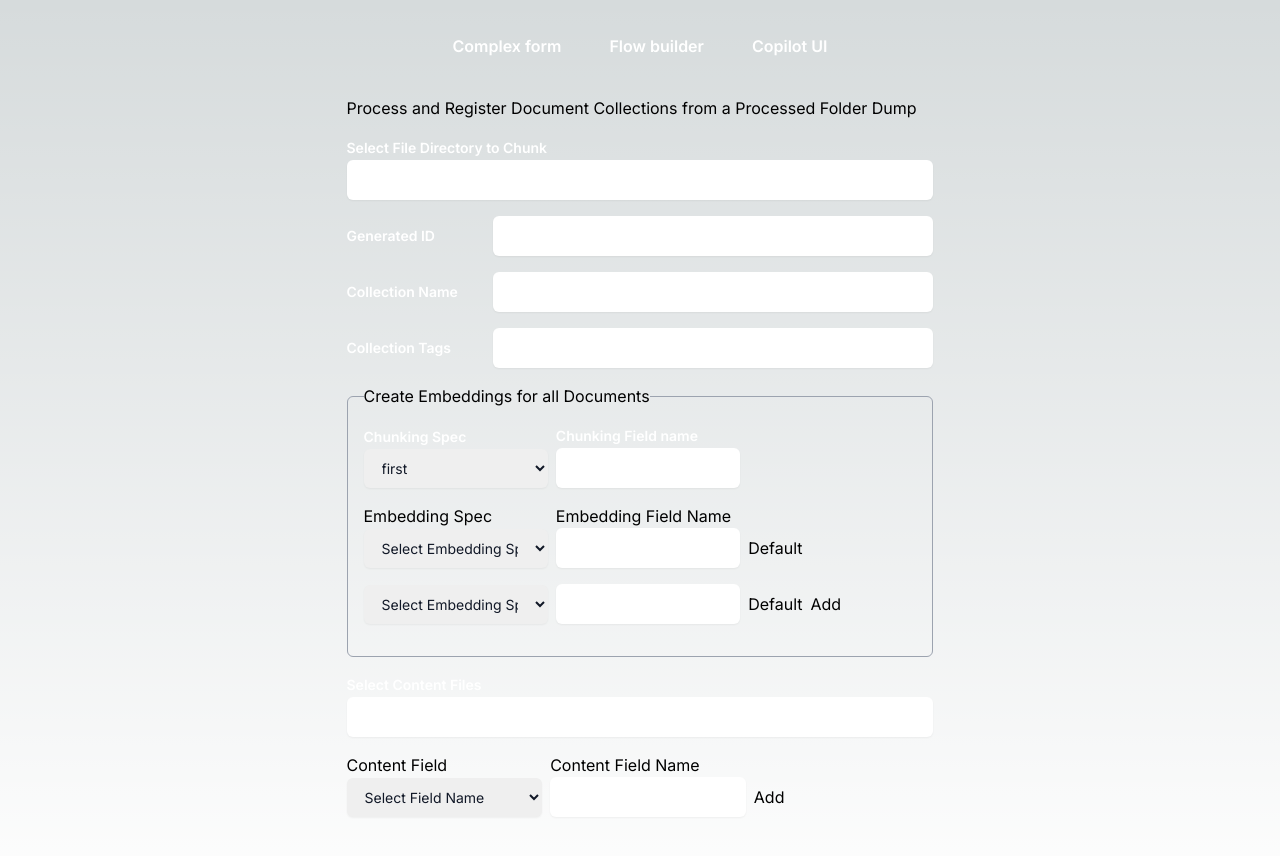
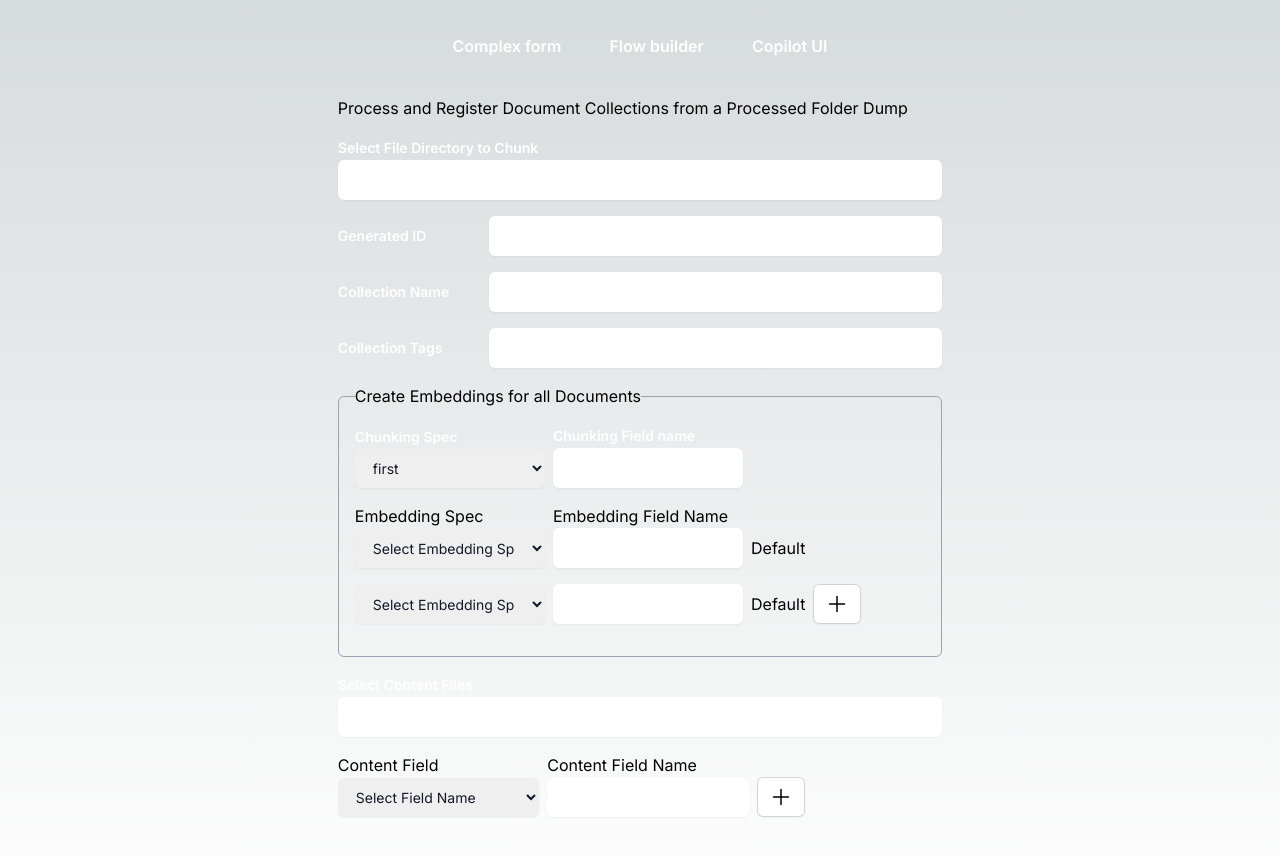
Before and after one commit to AliakseiPaseishvili/nextjs-example, a Next.js app: page /form in a window 1280 px wide. Shown: the top 856 px of the page. Built offline with nearby package versions, Linux system fonts and the light colour scheme.

Commit message:
added icons library and added + button

```diff
--- a/package.json
+++ b/package.json
@@ -9,6 +9,7 @@
     "lint": "next lint"
   },
   "dependencies": {
+    "@heroicons/react": "^2.0.18",
     "@types/node": "20.4.7",
     "@types/react": "18.2.18",
     "@types/react-dom": "18.2.7",
--- /dev/null
+++ b/src/components/Button/Button.tsx
@@ -0,0 +1,39 @@
+import React, { FC } from "react";
+
+enum BUTTON_TYPES {
+  PRIMARY = "primary",
+}
+
+type ButtonProps = {
+  children: React.ReactNode;
+  onClick?: () => void;
+  disabled?: boolean;
+  className?: string;
+  type?: BUTTON_TYPES;
+};
+
+const CLASS_NAMES = {
+  [BUTTON_TYPES.PRIMARY]:
+    "mt-3 inline-flex w-full justify-center rounded-md bg-white px-3 py-2 text-sm font-semibold text-gray-900 shadow-sm ring-1 ring-inset ring-gray-300 hover:bg-gray-200 sm:mt-0 sm:w-auto",
+};
+
+export const Button: FC<ButtonProps> = ({
+  children,
+  onClick,
+  disabled = false,
+  className,
+  type = BUTTON_TYPES.PRIMARY,
+}) => {
+  return (
+    <button
+      type="button"
+      onClick={onClick}
+      disabled={!onClick || disabled}
+      className={`
+      ${CLASS_NAMES[type]}
+    ${className}`}
+    >
+      {children}
+    </button>
+  );
+};
--- /dev/null
+++ b/src/components/Button/index.ts
@@ -0,0 +1 @@
+export { Button } from './Button';
--- a/src/features/form/components/SelectAndInput.tsx
+++ b/src/features/form/components/SelectAndInput.tsx
@@ -3,6 +3,8 @@ import { Select } from "@/components/Select";
 import { Input } from "@/components/Input";
 import { RegisterField } from "@/types";
 import { Typography } from "@/components/Typography";
+import { Button } from "@/components/Button";
+import { PlusIcon } from "@heroicons/react/24/solid";
 
 type SelectAndInputProps = {
   register: RegisterField;
@@ -46,7 +48,11 @@ export const SelectAndInput: FC<SelectAndInputProps> = ({
         {...register(inputName)}
       />
       {isDefault && <Typography>Default</Typography>}
-      {isLast && <Typography onClick={append}>Add</Typography>}
+      {isLast && (
+        <Button onClick={append}>
+          <PlusIcon className="h-6 w-6 text-black" />
+        </Button>
+      )}
     </div>
   );
 };
```
Also changed, not shown: 1 other file (tests, documents, lock files or other folders).
